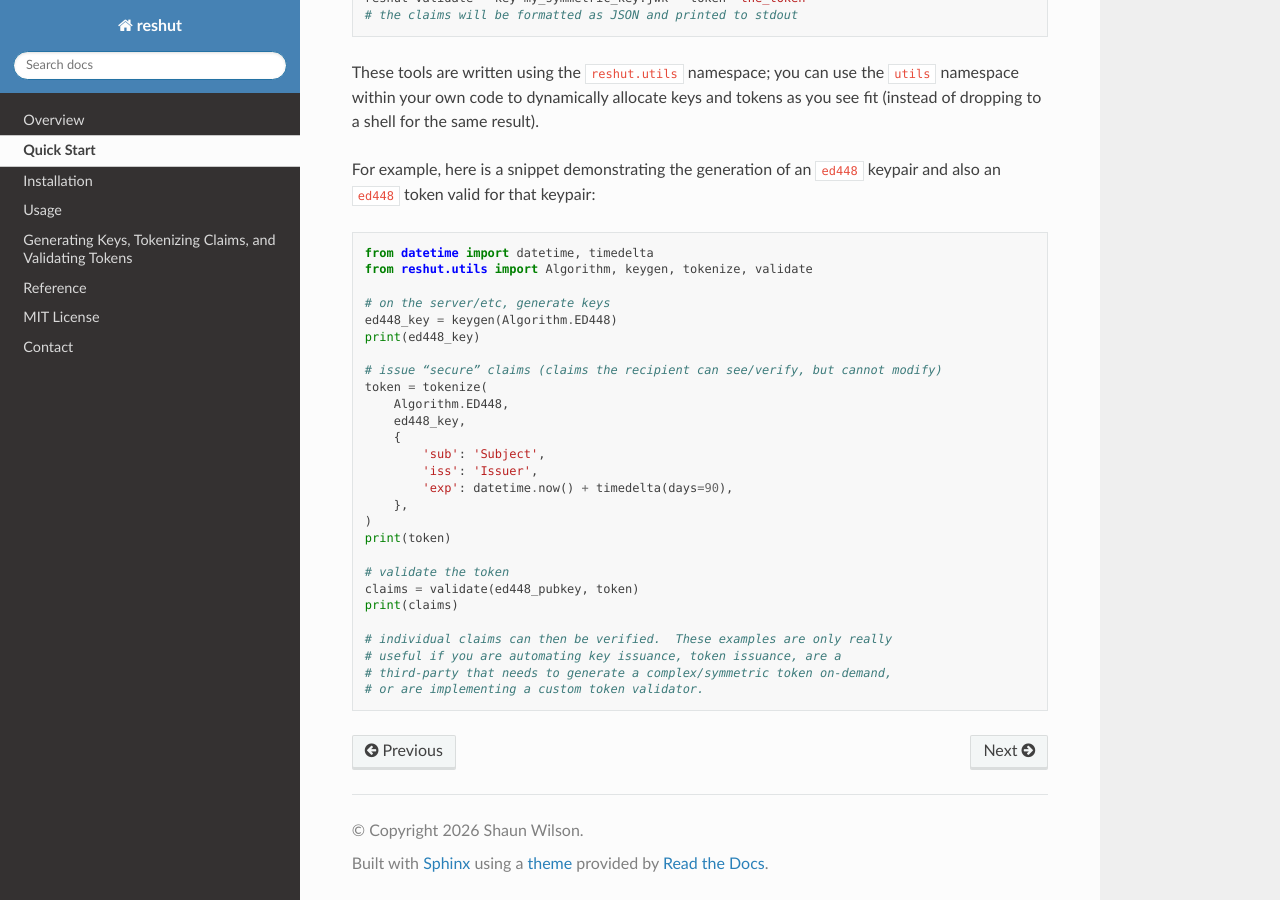
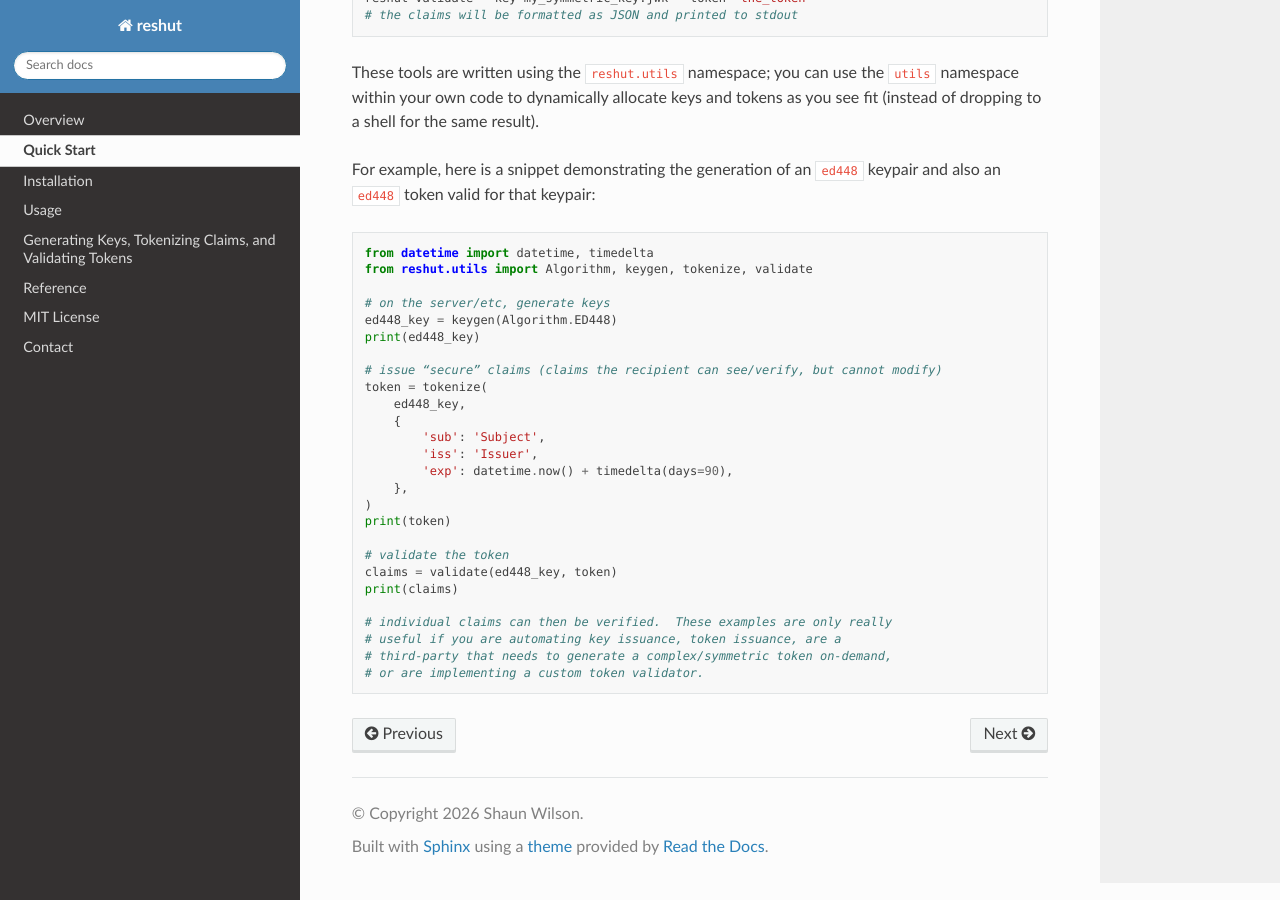
Before and after one commit to wilson0x4d/reshut, a Sphinx documentation site: the page built from docs/quickstart.rst, in a window 1280 px wide and 900 px high, scrolled down 2850 px. Built offline with Sphinx 7.4.7 and the Read the Docs theme 3.1.0, drawn with Linux system fonts in a browser that asks for light colours.

Commit message:
docs: errata.

```diff
--- a/docs/quickstart.rst
+++ b/docs/quickstart.rst
@@ -155,7 +155,6 @@ For example, here is a snippet demonstrating the generation of an ``ed448`` keyp
 
     # issue “secure” claims (claims the recipient can see/verify, but cannot modify)
     token = tokenize(
-        Algorithm.ED448,
         ed448_key,
         {
             'sub': 'Subject',
@@ -166,7 +165,7 @@ For example, here is a snippet demonstrating the generation of an ``ed448`` keyp
     print(token)
 
     # validate the token
-    claims = validate(ed448_pubkey, token)
+    claims = validate(ed448_key, token)
     print(claims)
 
     # individual claims can then be verified.  These examples are only really
```
Also changed, not shown: README.md (+1 -1 lines).
